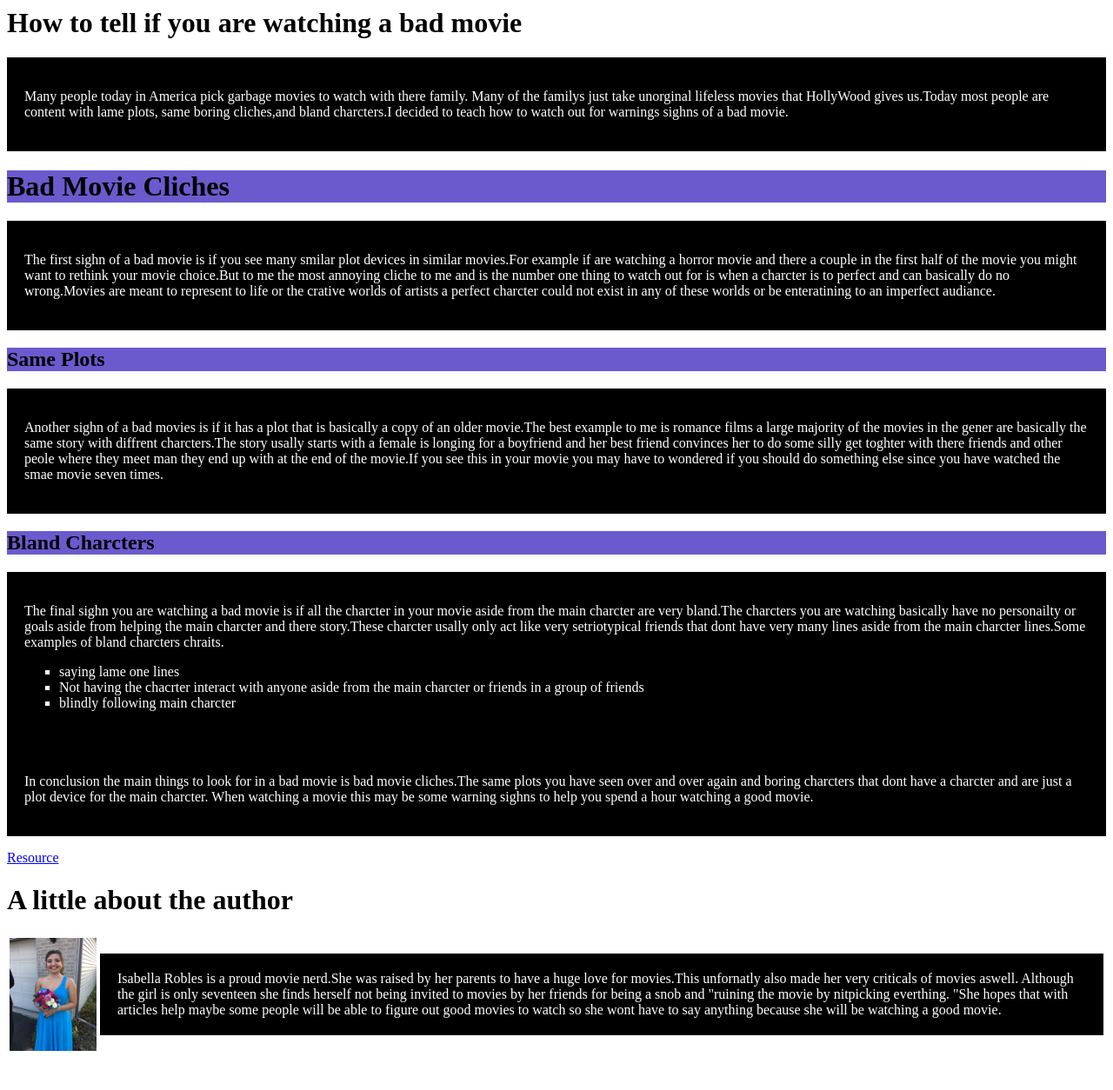
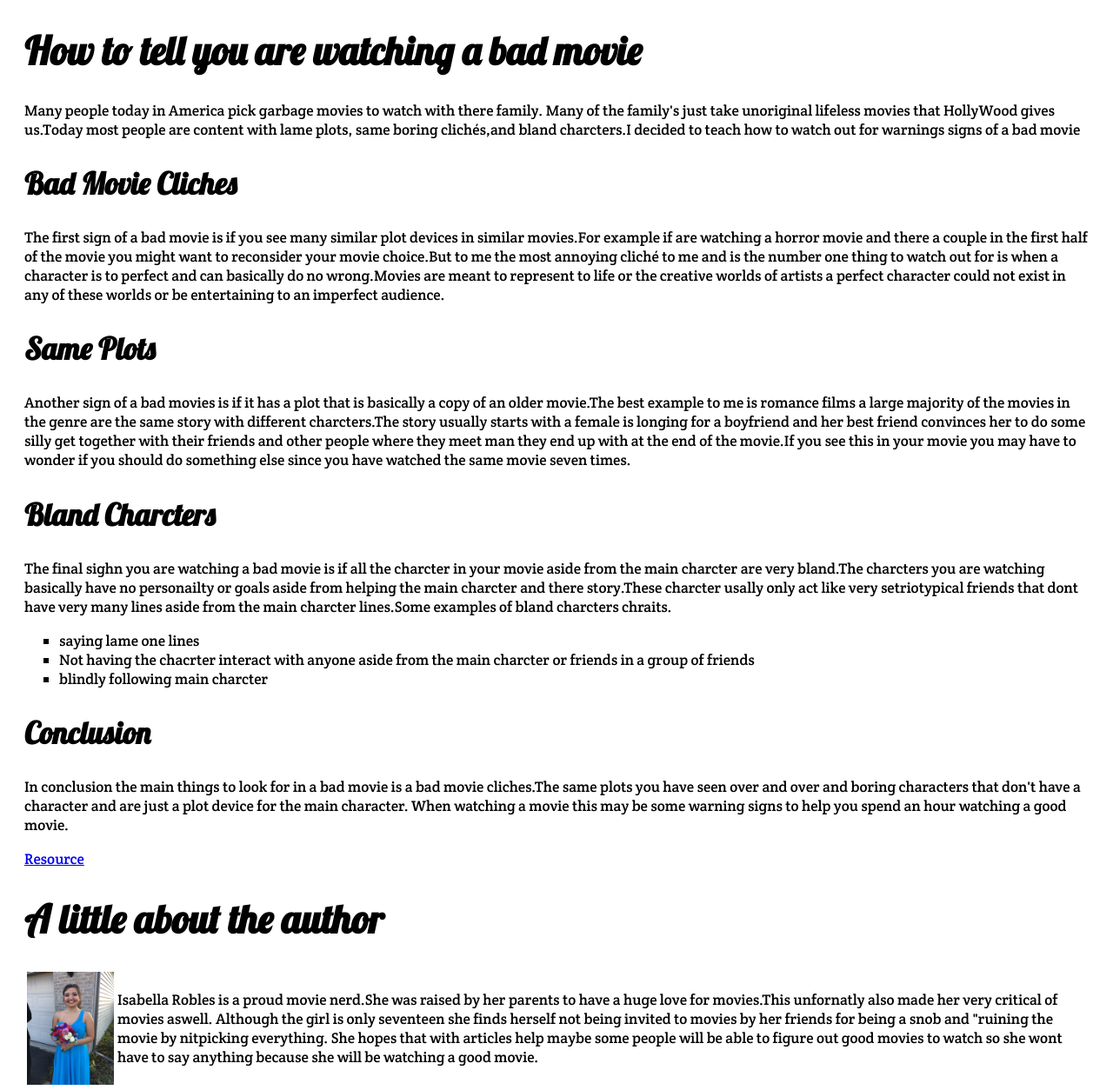
Before and after one commit to Bellawobles13/Howto, a plain HTML site: page index.html in a window 1280 px wide. Shown: the whole page at 87% size. Before the commit the page ends 1220 px from the top, so only its background shows below. Drawn offline with Linux system fonts and the light colour scheme.

Commit message:
Update index.html

```diff
--- a/index.html
+++ b/index.html
@@ -1,68 +1,151 @@
-<html>
-  <body>
+<!DOCTYPE html>
+<html lang="en">
+  <head>
+     <link rel="stylesheet"
+      href="https://fonts.googleapis.com/css?family=Crete+Round%7CLobster">
+     <title> How to tell if you are watching a bad movie</title>
+      <style>
 
-<h1> How to tell if you are watching a bad movie   </h1>
-<div style="background-color:black;color:white;padding:20px;">
-<P> Many people today in America pick garbage movies to watch with there
-family. Many of the familys just take unorginal lifeless movies that
+         div.hello {
+            margin: 20px;
+
+        }
+        .outer-box {
+                background-color:grey;
+                margin:10px;
+                padding:10px;
+                min-height:300px;
+              }
+              .name {
+                color:white;
+                font-family:tahoma;
+                margin-left:20px;
+              }
+              .picture {
+                margin-left:20px;
+                float:left;
+                margin-right:20px;
+                margin-bottom:10px;
+                border:1px solid black;
+              }
+              .bio {
+                font-family:tahoma;
+                padding-left:20px;
+                padding-right:20px;
+                padding-bottom:20px;
+              }
+              img {
+                display:block;
+              }
+
+          h1{
+            font-family: 'Lobster', serif;
+            font-size: 45px;}
+          h2{
+            font-family: 'Lobster', serif;
+            font-size: 35px;
+          }
+          h3{
+            font-family: 'Lobster', serif;
+            font-size: 25px;
+          }
+          body{
+            font-family: 'Crete Round', serif;
+            font-size: 17px;
+          }
+      </style>
+
+
+    </head>
+   <body>
+
+    <div class="hello">
+  <h1>How to tell you are watching a bad movie </h1>
+  <p>Many people today in America pick garbage movies to watch with there
+
+family. Many of the family's just take unoriginal lifeless movies that
+
 HollyWood gives us.Today most people are content with lame plots, same
-boring cliches,and bland charcters.I decided to teach how to watch out for
-warnings sighns of a bad movie.</P>
-</div>
-<h1 style="background-color:#6a5acd">Bad Movie Cliches </h1>
-<div style="background-color:black;color:white;padding:20px;">
-<p>The first sighn of a bad movie is if you see many smilar plot devices in
+
+boring clichés,and bland charcters.I decided to teach how to watch out for
+
+warnings signs of a bad movie</p>
+  </div>
+
+  <div class="hello">
+  <h2>Bad Movie Cliches</h2>
+  <p> The first sign of a bad movie is if you see many similar plot devices in
+
 similar movies.For example if are watching a horror movie and there a couple in
-the first half of the movie you might want to rethink your movie choice.But to
-me the most annoying cliche to me and is the number one thing to watch out for
-is when a charcter is to perfect and can basically do no wrong.Movies are meant
-to represent to life or the crative worlds of artists a perfect charcter could
-not exist in any of these worlds or be enteratining to an imperfect audiance.
+
+the first half of the movie you might want to reconsider your movie choice.But to
+
+me the most annoying cliché to me and is the number one thing to watch out for
+
+is when a character is to perfect and can basically do no wrong.Movies are meant
+
+to represent to life or the creative worlds of artists a perfect character could
+
+not exist in any of these worlds or be entertaining to an imperfect audience.
 </p>
-</div>
-<h2 style="background-color:#6a5acd">Same Plots </h2>
-<div style="background-color:black;color:white;padding:20px;">
-<p>Another sighn of a bad movies is if it has a plot that is basically a copy
+  </div>
+
+  <div class="hello">
+   <h2>Same Plots</h2>
+     <p>Another sign of a bad movies is if it has a plot that is basically a copy
+
 of an older movie.The best example to me is romance films a large majority of
-the movies in the gener are basically the same story with diffrent charcters.The
-story usally starts with a female is longing for a boyfriend and her best friend
-convinces her to do some silly get toghter with there friends and other peole
+
+the movies in the genre are the same story with different charcters.The
+
+story usually starts with a female is longing for a boyfriend and her best friend
+
+convinces her to do some silly get together with their friends and other people
 where they meet man they end up with at the end of the movie.If you see this in
-your movie you may have to wondered if you should do something else since you
-have watched the smae movie seven times.
-</p>
-</div>
-<h2 style="background-color:#6a5acd">Bland Charcters  </h2>
-<div style="background-color:black;color:white;padding:20px;">
-<p>The final sighn you are watching a bad movie is if all the charcter in your
+
+your movie you may have to wonder if you should do something else since you
+
+have watched the same movie seven times.
+
+   </div>
+
+   <div class="hello">
+   <h2> Bland Charcters</h2>
+   <p>The final sighn you are watching a bad movie is if all the charcter in your
 movie aside from the main charcter are very bland.The charcters you are watching
 basically have no personailty or goals aside from helping the main charcter and
 there story.These charcter usally only act like very setriotypical friends that
 dont have very many lines aside from the main charcter lines.Some examples of
 bland charcters chraits.</p><ul style="list-style-type:square"><li> saying lame one lines</li>
 <li> Not having the chacrter interact with anyone aside from the main charcter or friends in a group of friends</li><li> blindly following main charcter</li></ul>
+
 </div>
-<div style="background-color:black;color:white;padding:20px;">
-<p> In conclusion the main things to look for in a bad movie is bad movie
-cliches.The same plots you have seen over and over again and boring charcters
-that dont have a charcter and are just a plot device for the main charcter.
-When watching a movie this may be some warning sighns to help you spend a hour
+
+<div class="hello">
+   <h2> Conclusion </h2>
+   <p>In conclusion the main things to look for in a bad movie is a bad movie
+
+cliches.The same plots you have seen over and over and boring characters
+
+that don't have a character and are just a plot device for the main character.
+
+When watching a movie this may be some warning signs to help you spend an hour
+
 watching a good movie.</p>
- </div>
  <p><a href="https://http://www.nytimes.com/">Resource</a></p>
-
-
  <h1>A little about the author</h1>
  <table>
    <tr>
      <td><img src="https://bellawobles13.github.io/Howto/images/me.JPG" width="100px" height="130px"></td>
-     <td><div style="background-color:black;color:white;padding:20px;">Isabella Robles is a proud movie nerd.She was raised by her parents to have a
-   huge love for movies.This unfornatly also made her very criticals of movies aswell.
-   Although the girl is only seventeen she finds herself not being invited to movies by her friends for being a snob and "ruining the movie by nitpicking everthing.
-   "She hopes that with articles help maybe some people will be able to figure out good movies to watch so she wont have to say anything because she will be watching a good movie.
-   </div>
+     <td>Isabella Robles is a proud movie nerd.She was raised by her parents to have a
+
+   huge love for movies.This unfornatly also made her very critical of movies aswell.
+
+   Although the girl is only seventeen she finds herself not being invited to movies by her friends for being a snob and "ruining the movie by nitpicking everything.
+
+   She hopes that with articles help maybe some people will be able to figure out good movies to watch so she wont have to say anything because she will be watching a good movie.
+
+
    </td>
  </tr>
  </table>
- </body>
- </html>
```
